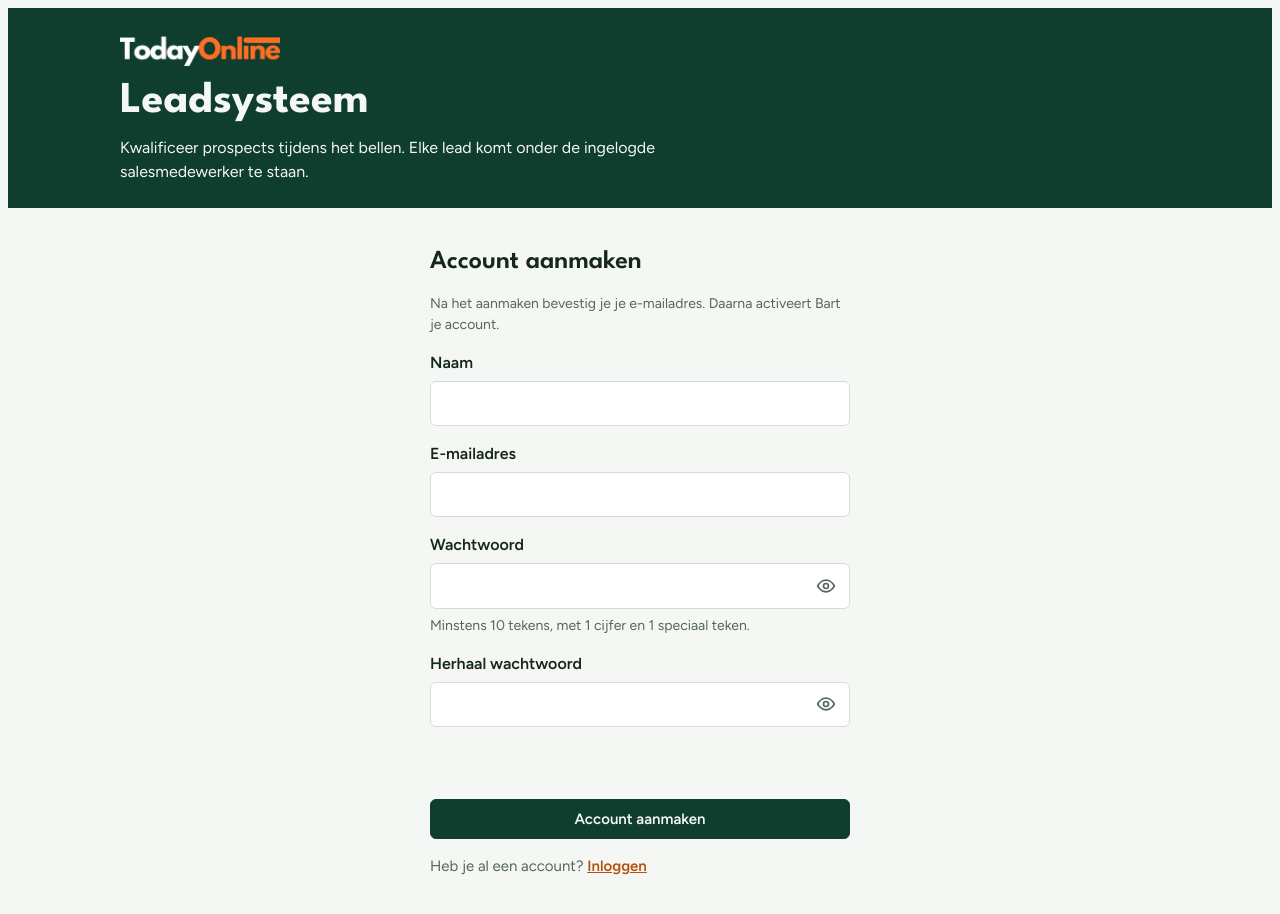
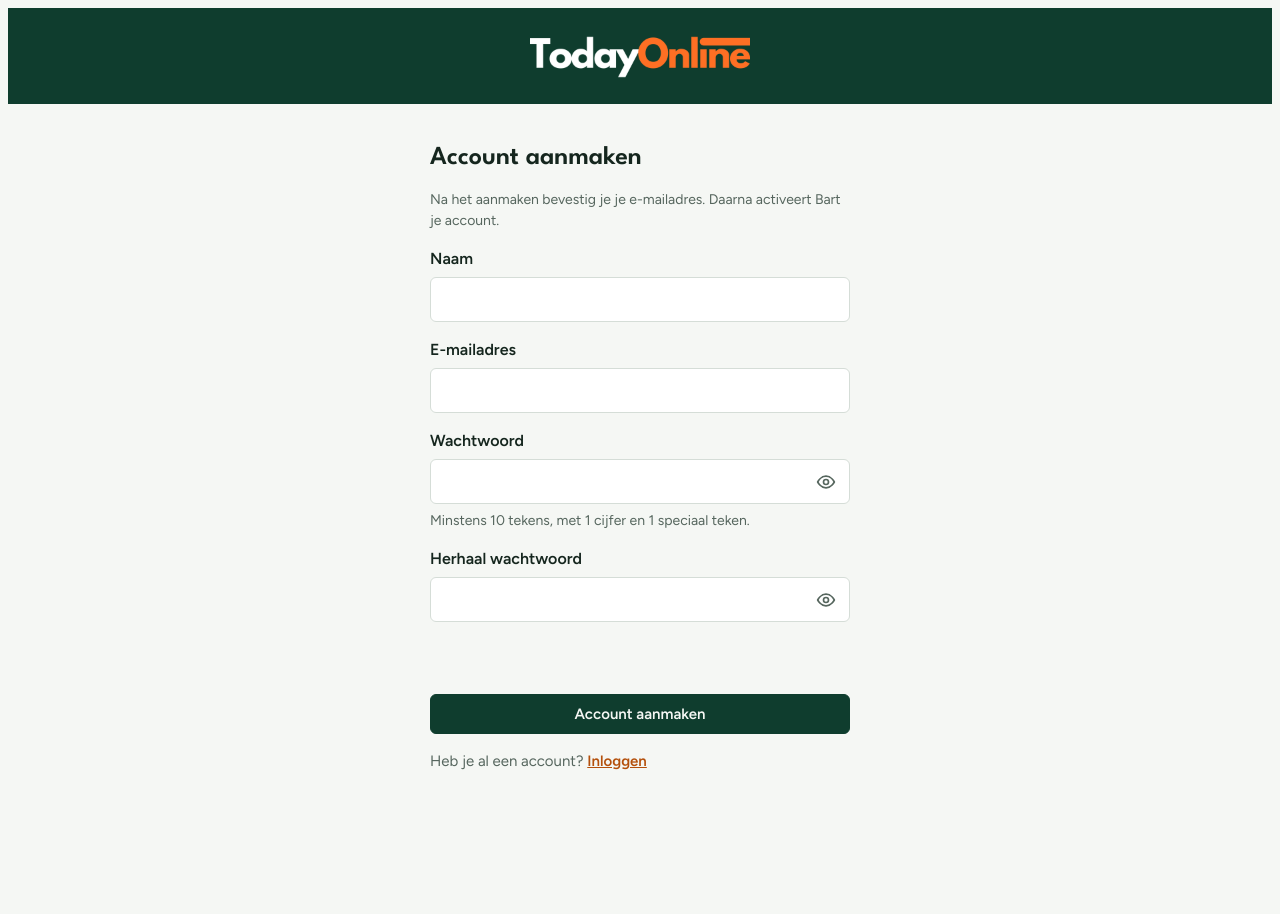
Before and after one commit to TodayOnlineBZ/leads-todayonline, a Next.js app: page /registreren in a window 1280 px wide. Shown: the top 914 px of the page. After the commit the page ends 837 px from the top, so only its background shows below. Built offline with nearby package versions, Linux system fonts and the light colour scheme; no server answers.

Commit message:
Alleen het logo in het midden op de inlogpagina's
Co-Authored-By: Claude Opus 5.5 <noreply@anthropic.com>
Claude-Session: https://claude.ai/code/session_01RvA2egZ9EbEW76N7qcCiQp

```diff
--- a/app/(auth)/layout.tsx
+++ b/app/(auth)/layout.tsx
@@ -1,10 +1,9 @@
 export default function AuthLayout({ children }: { children: React.ReactNode }) {
   return (
     <>
-      <header className="top gutter"><div className="inner wide">
+      <header className="top auth-top gutter"><div className="inner wide">
+        {/* eslint-disable-next-line @next/next/no-img-element */}
         <img className="brand-logo" src="/logo.png" alt="TodayOnline" width="660" height="132" />
-        <h1>Leadsysteem</h1>
-        <p>Kwalificeer prospects tijdens het bellen. Elke lead komt onder de ingelogde salesmedewerker te staan.</p>
       </div></header>
       <div className="gutter"><div className="login">{children}</div></div>
     </>
--- a/app/globals.css
+++ b/app/globals.css
@@ -177,3 +177,5 @@ td.num { font-variant-numeric: tabular-nums; white-space: nowrap; }
 #viewList td .pill + .small { margin-top: 4px; }
 main .inner { grid-template-columns: minmax(0, 1fr); }
 .breakdown { min-width: 0; }
+.auth-top .inner { justify-items: center; padding-block: 32px; }
+.auth-top .brand-logo { height: 44px; }
```
